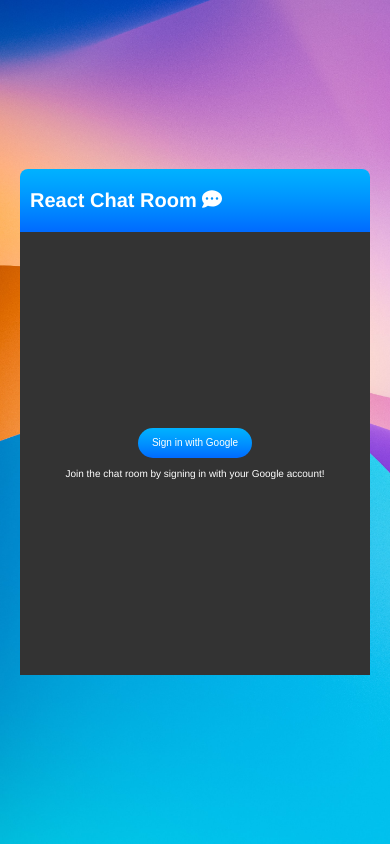
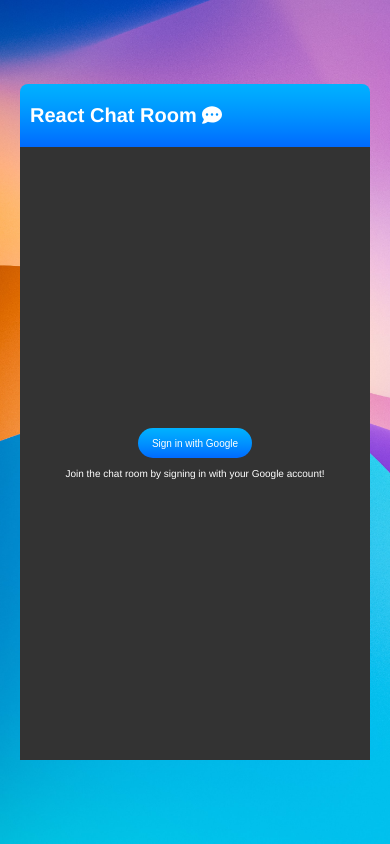
Before and after one commit to kevinsvanback/chat-room-app, a React (Create React App) app: page / in a window 390 px wide. Built offline with nearby package versions, Linux system fonts and the light colour scheme; no server answers.

Commit message:
style updates

```diff
--- a/src/styles/App.css
+++ b/src/styles/App.css
@@ -35,10 +35,4 @@
   justify-content: center;
   height: 100%;
   background-color: #333;
-}
-
-@media (max-width: 425px) {
-  .App {
-    height: 60vh;
-  }
 }/*# sourceMappingURL=App.css.map */
--- a/src/styles/App.scss
+++ b/src/styles/App.scss
@@ -41,9 +41,3 @@
     background-color: #333;
   }
 }
-
-@media (max-width: 425px) {
-  .App {
-    height: 60vh;
-  }
-}
--- a/src/styles/Index.css
+++ b/src/styles/Index.css
@@ -7,15 +7,5 @@
 
 body {
   min-height: 100vh;
-  height: -webkit-fill-available;
-  height: -moz-available;
-  height: stretch;
-  min-height: -webkit-fill-available;
   font-family: "Helvetica Neue", sans-serif;
-}
-
-html {
-  height: -moz-available;
-  height: stretch;
-  height: -webkit-fill-available;
 }/*# sourceMappingURL=Index.css.map */
--- a/src/styles/Index.scss
+++ b/src/styles/Index.scss
@@ -7,21 +7,6 @@
 }
 
 body {
-  // background-image: url('../images/background.jpg');
-  // background-repeat: no-repeat;
-  // background-size: cover;
-  // min-height: 100vh;
   min-height: 100vh;
-  // min-height: fill-available;
-  height: stretch;
-  min-height: -webkit-fill-available;
   font-family: 'Helvetica Neue', sans-serif;
-  // -webkit-font-smoothing: antialiased;
-  // -moz-osx-font-smoothing: grayscale;
 }
-
-html {
-  // min-height: fill-available;
-  height: stretch;
-  height: -webkit-fill-available;
-}
```
Also changed, not shown: 2 other files (tests, documents, lock files or other folders).
